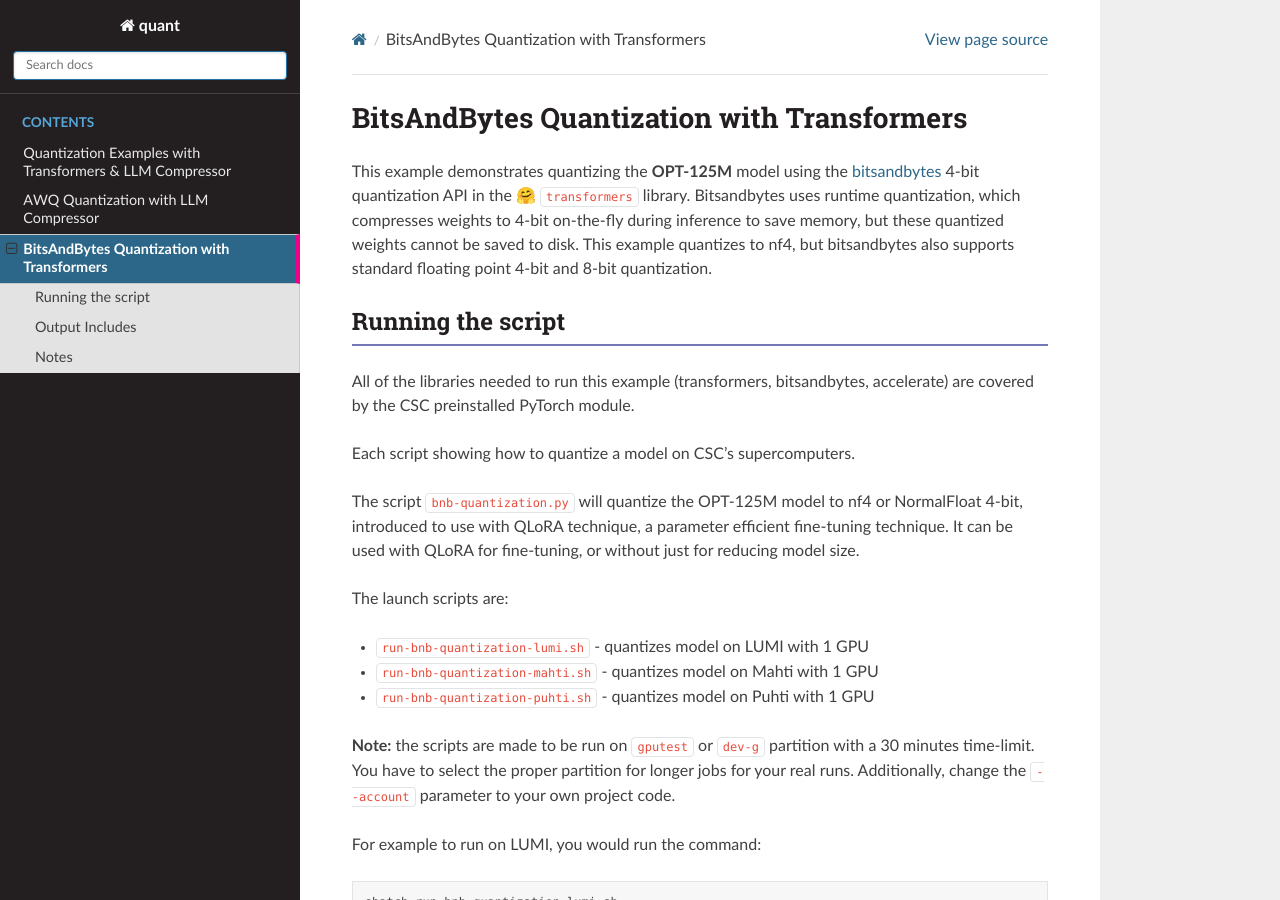
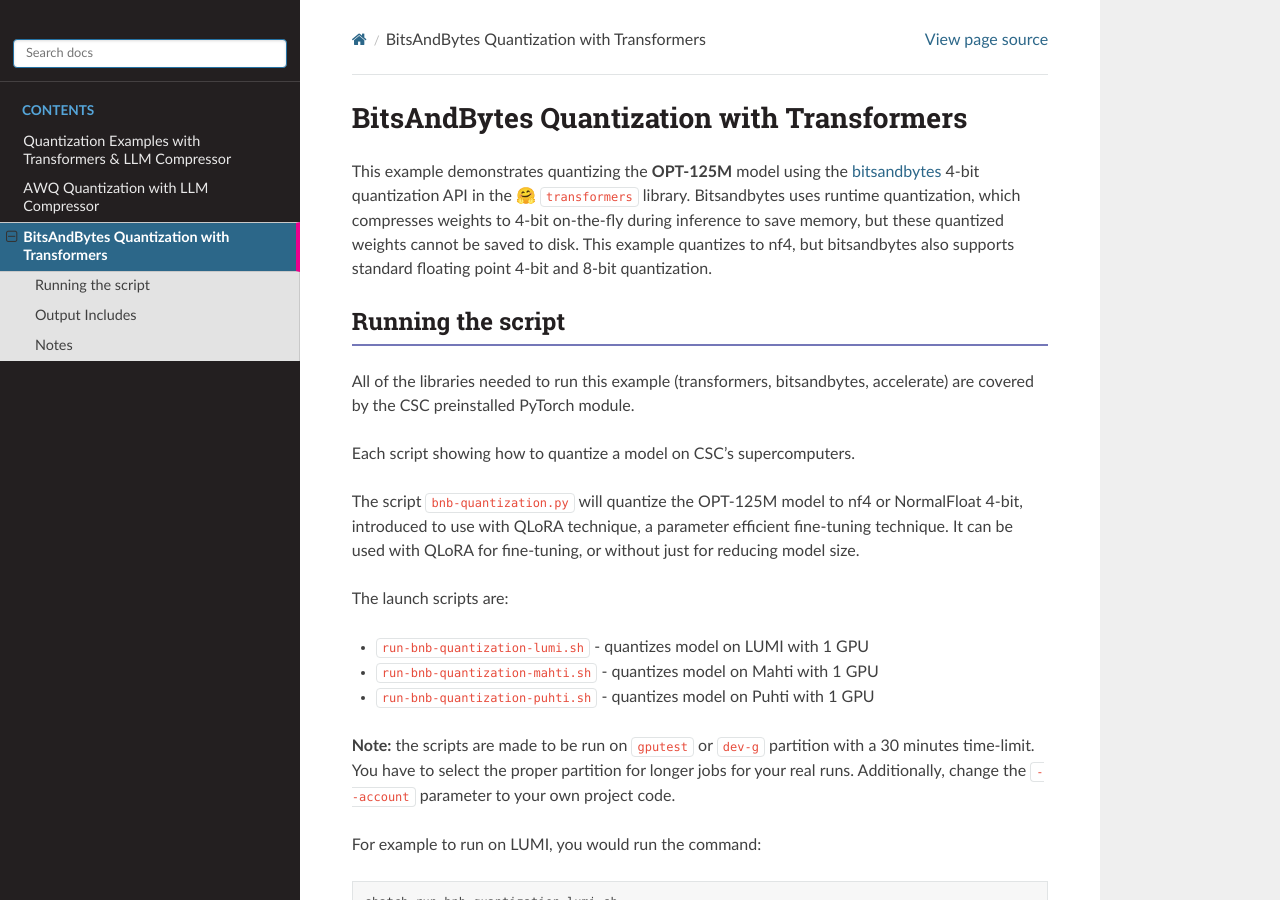
Before and after one commit to mahnoormahnoorr/sphinx_deployment_of_webpages, a Sphinx documentation site: the page built from docs/source/BitsAndBytes.md, in a window 1280 px wide and 900 px high. Built offline with Sphinx 7.4.7 and the Read the Docs theme 3.1.0, drawn with Linux system fonts in a browser that asks for light colours.

Commit message:
Update conf.py

```diff
--- a/docs/source/conf.py
+++ b/docs/source/conf.py
@@ -34,6 +34,10 @@ html_favicon = "_static_/favicon.png"
 html_css_files = [
     "lumi.css",
 ]
+html_theme_options = {
+    "logo_only": True,
+    "display_version": False,
+}
 
 source_suffix = {
     ".rst": "restructuredtext",
```
